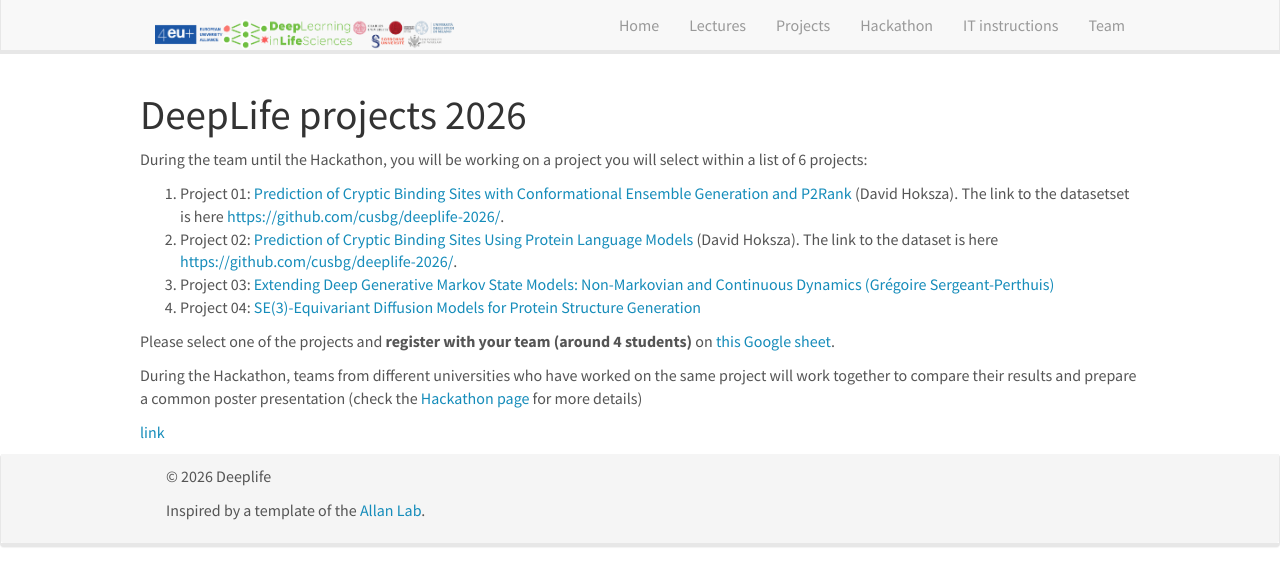
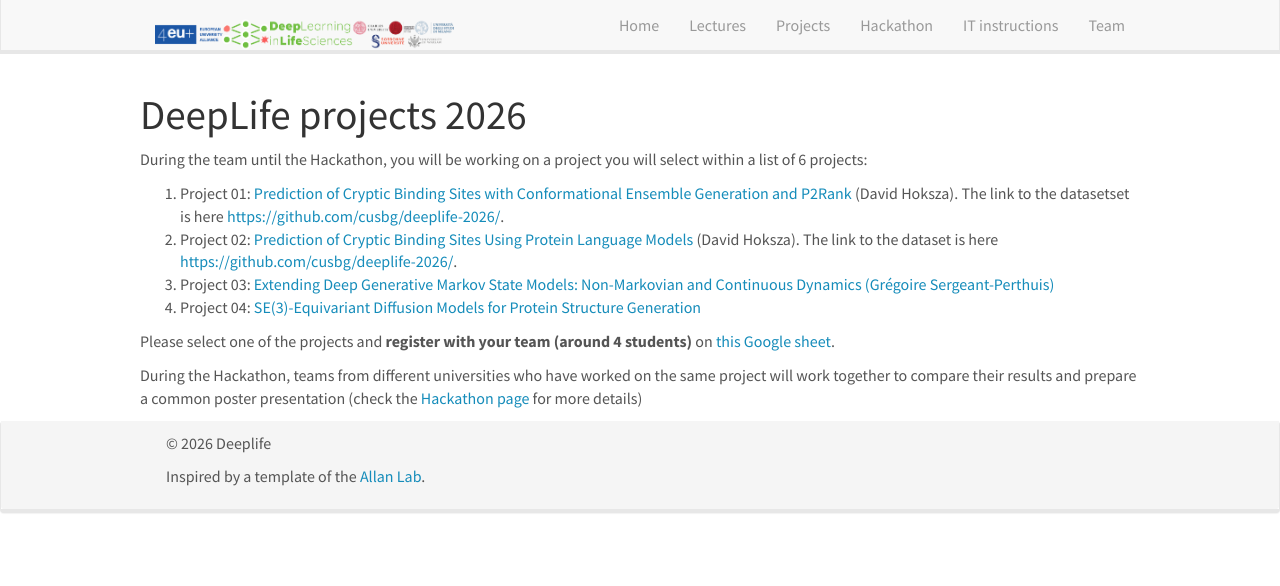
Before and after one commit to GregoireSU/deeplife4eu.github.io, a Jekyll site: the page built from _pages/projects.md, in a window 1280 px wide. Shown: the top 586 px of the page. Built offline with Jekyll 4.4.1, drawn with Linux system fonts in a browser that asks for light colours; nearby versions of some CDN libraries.

Commit message:
update projects

```diff
--- a/_pages/projects.md
+++ b/_pages/projects.md
@@ -20,7 +20,3 @@ Please select one of the projects and **register with your team (around 4 studen
 <!-- **Please note: registration will open Monday 13.05 at 12am** -->
 
 During the Hackathon, teams from different universities who have worked on the same project will work together to compare their results and prepare a common poster presentation (check the [Hackathon page](../meeting.html) for more details)
-
-
-
-[link](../project1.html)
```
